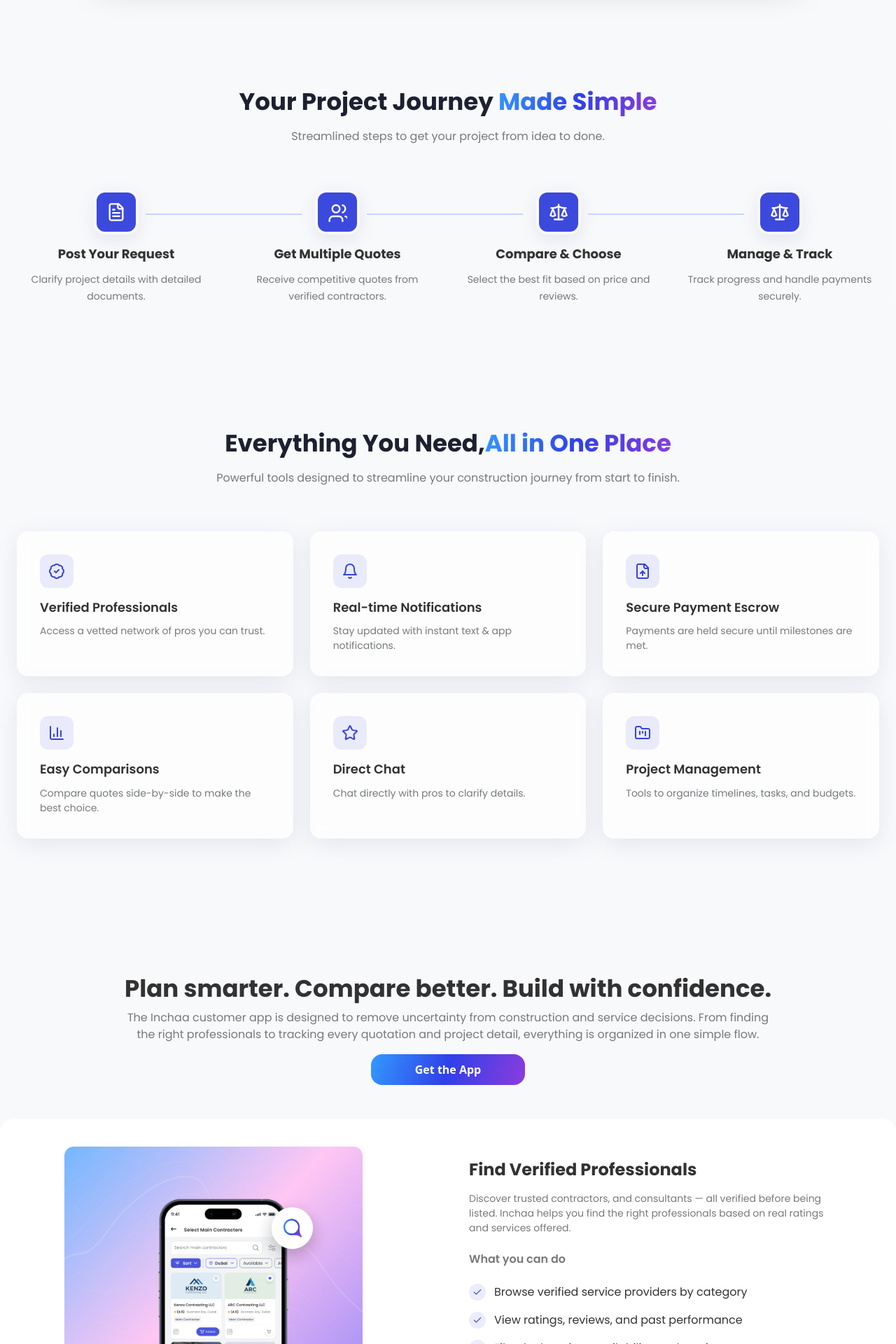
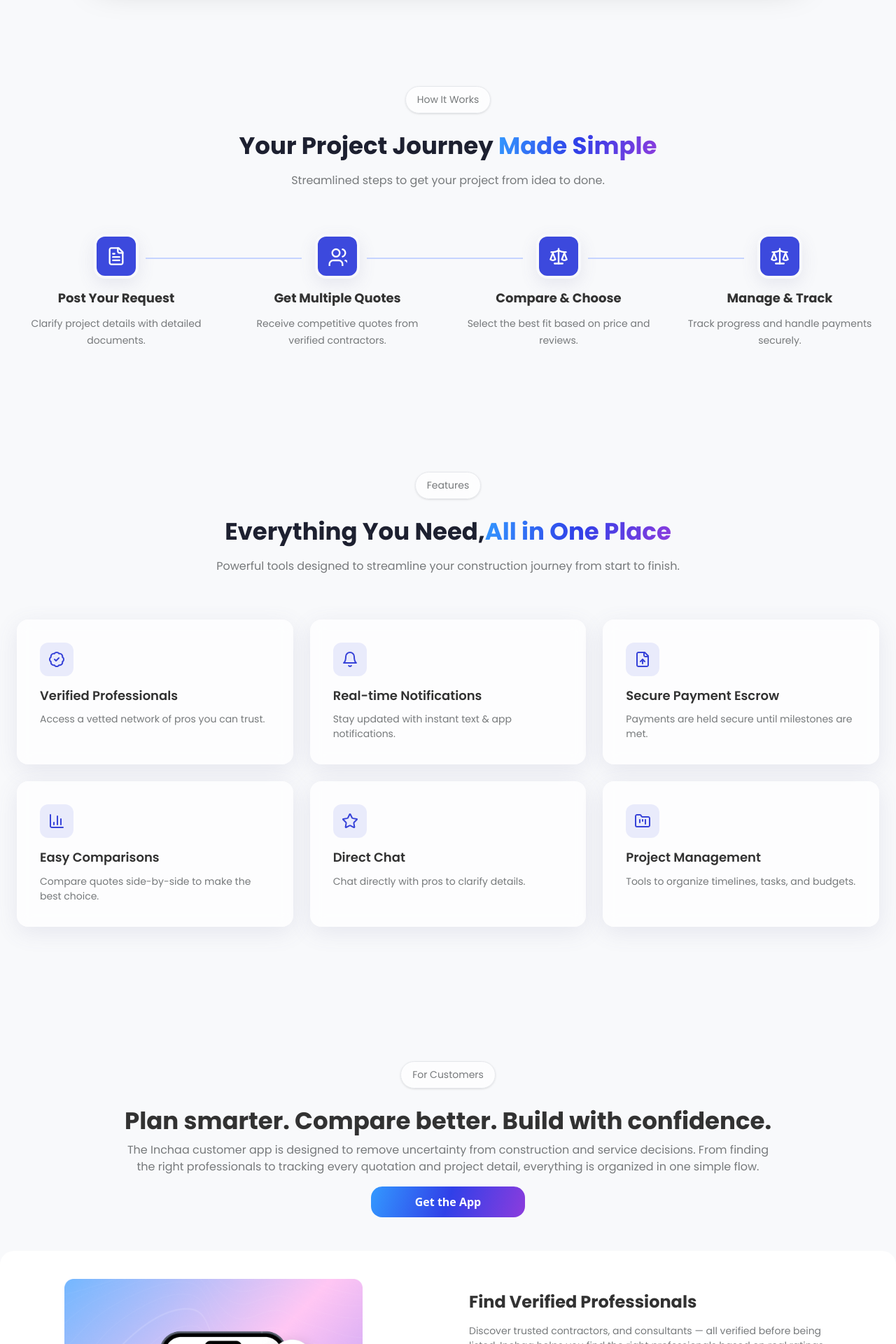
Before and after one commit to annas-coder/inchaa_busniess_page, a Next.js app: page / in a window 1280 px wide. Shown: the part 1860-3780 px from the top of the page at 70% size. Built offline with nearby package versions, Linux system fonts and the light colour scheme.

Commit message:
completed all design

```diff
--- a/app/page.tsx
+++ b/app/page.tsx
@@ -31,6 +31,11 @@ export default function Home() {
         transition={{ duration: 0.5 }}
         className="container mx-auto px-4 md:px-6 py-12 md:pt-24 text-center max-w-[990px] mx-auto"
       >
+        <div className="flex items-center justify-center mb-6">
+          <div className="flex items-center gap-2 px-4 py-2 rounded-full border border-gray-200 bg-white/70 shadow-sm backdrop-blur-[10px] max-w-max">
+            <span className="text-center text-[#76797B] font-poppins text-sm font-normal leading-[1.5]">For Customers</span>
+          </div>
+        </div>
         <h2 className="text-[#323232] text-center font-poppins text-[24px] md:text-[34px] font-bold leading-[130%] pb-[8px]">
           Plan smarter. Compare better. Build with confidence.
         </h2>
@@ -103,6 +108,11 @@ export default function Home() {
         transition={{ duration: 0.5 }}
         className="container mx-auto px-4 md:px-6 py-12 md:pt-24 text-center max-w-[990px] mx-auto"
       >
+        <div className="flex items-center justify-center mb-6">
+          <div className="flex items-center gap-2 px-4 py-2 rounded-full border border-gray-200 bg-white/70 shadow-sm backdrop-blur-[10px] max-w-max">
+            <span className="text-center text-[#76797B] font-poppins text-sm font-normal leading-[1.5]">For Service Providers (Web Portal Experience)</span>
+          </div>
+        </div>
         <h2 className="text-[#323232] text-center font-poppins text-[24px] md:text-[34px] font-bold leading-[130%] pb-[8px]">
           Get discovered. Win more projects. Work smarter.
         </h2>
--- a/components/AllInOneGrid.tsx
+++ b/components/AllInOneGrid.tsx
@@ -64,6 +64,11 @@ export function AllInOneGrid() {
         <section className="py-12 md:py-24">
             <div className="container mx-auto px-4 md:px-6">
                 <div className="text-center mb-8 md:mb-16">
+                    <div className="flex items-center justify-center mb-6">
+                        <div className="flex items-center gap-2 px-4 py-2 rounded-full border border-gray-200 bg-white/70 shadow-sm backdrop-blur-[10px] max-w-max">
+                            <span className="text-center text-[#76797B] font-poppins text-sm font-normal leading-[1.5]">Features</span>
+                        </div>
+                    </div>
                     <h2 className="text-[#1D2030] text-center font-poppins text-[24px] md:text-[34px] font-bold leading-[130%] pb-[16px]">Everything You Need,
                         <span className="bg-clip-text text-transparent bg-[linear-gradient(106deg,#39F_0%,#3040E8_50%,#8C3CDD_100%)] font-poppins text-[24px] md:text-[34px] font-bold leading-[130%]">
                             All in One Place</span></h2>
--- a/components/HelpSection.tsx
+++ b/components/HelpSection.tsx
@@ -40,6 +40,11 @@ export function HelpSection() {
                 viewport={{ once: true }}
                 transition={{ duration: 0.5 }}
             >
+                <div className="flex items-center justify-center mb-6">
+                    <div className="flex items-center gap-2 px-4 py-2 rounded-full border border-gray-200 bg-white/70 shadow-sm backdrop-blur-[10px] max-w-max">
+                        <span className="text-center text-[#76797B] font-poppins text-sm font-normal leading-[1.5]">Help & Support</span>
+                    </div>
+                </div>
                 <h2 className="text-[#1D2030] text-center font-poppins text-[24px] md:text-[34px] font-bold leading-[130%] pb-[16px]">We're Here to Help You
                     <span className="ps-3 bg-clip-text text-transparent bg-[linear-gradient(106deg,#39F_0%,#3040E8_50%,#8C3CDD_100%)] font-poppins text-[24px] md:text-[34px] font-bold leading-[130%]">
                       Succeed</span>
--- a/components/JourneySteps.tsx
+++ b/components/JourneySteps.tsx
@@ -54,6 +54,11 @@ export function JourneySteps() {
         <section className="py-12 md:py-20 bg-gray-50/50">
             <div className="container mx-auto px-4 md:px-6">
                 <div className="text-center mb-8 md:mb-16">
+                    <div className="flex items-center justify-center mb-6">
+                        <div className="flex items-center gap-2 px-4 py-2 rounded-full border border-gray-200 bg-white/70 shadow-sm backdrop-blur-[10px] max-w-max">
+                            <span className="text-center text-[#76797B] font-poppins text-sm font-normal leading-[1.5]">How It Works</span>
+                        </div>
+                    </div>
                     <h2 className="text-[#1D2030] text-center font-poppins text-[24px] md:text-[34px] font-bold leading-[130%] pb-[16px]">Your Project Journey <span className="bg-clip-text text-transparent bg-[linear-gradient(106deg,#39F_0%,#3040E8_50%,#8C3CDD_100%)] font-poppins text-[24px] md:text-[34px] font-bold leading-[130%]">Made Simple</span></h2>
                     <p className="text-[#76797B] text-center font-poppins text-base font-normal leading-6">Streamlined steps to get your project from idea to done.</p>
                 </div>
--- a/components/Testimonials.tsx
+++ b/components/Testimonials.tsx
@@ -55,6 +55,17 @@ export function Testimonials() {
         <section className="py-12 md:py-20 bg-gray-50">
             <div className="container mx-auto px-4 md:px-6">
                 <div className="text-center mb-8 md:mb-[48px]">
+                    <motion.div
+                        initial={{ opacity: 0, y: 10 }}
+                        whileInView={{ opacity: 1, y: 0 }}
+                        viewport={{ once: true }}
+                        transition={{ duration: 0.5 }}
+                        className="flex items-center justify-center mb-6"
+                    >
+                        <div className="flex items-center gap-2 px-4 py-2 rounded-full border border-gray-200 bg-white/70 shadow-sm backdrop-blur-[10px] max-w-max">
+                            <span className="text-center text-[#76797B] font-poppins text-sm font-normal leading-[1.5]">Testimonials</span>
+                        </div>
+                    </motion.div>
                     <h2 className="text-[#1D2030] text-center font-poppins text-[24px] md:text-[34px] font-bold leading-[130%] pb-[16px]">What Our Users Say</h2>
                     <p className="text-[#76797B] text-center font-poppins text-base font-normal leading-6">
                     Hear from customers and service providers who trust Inchaa for their needs
```
